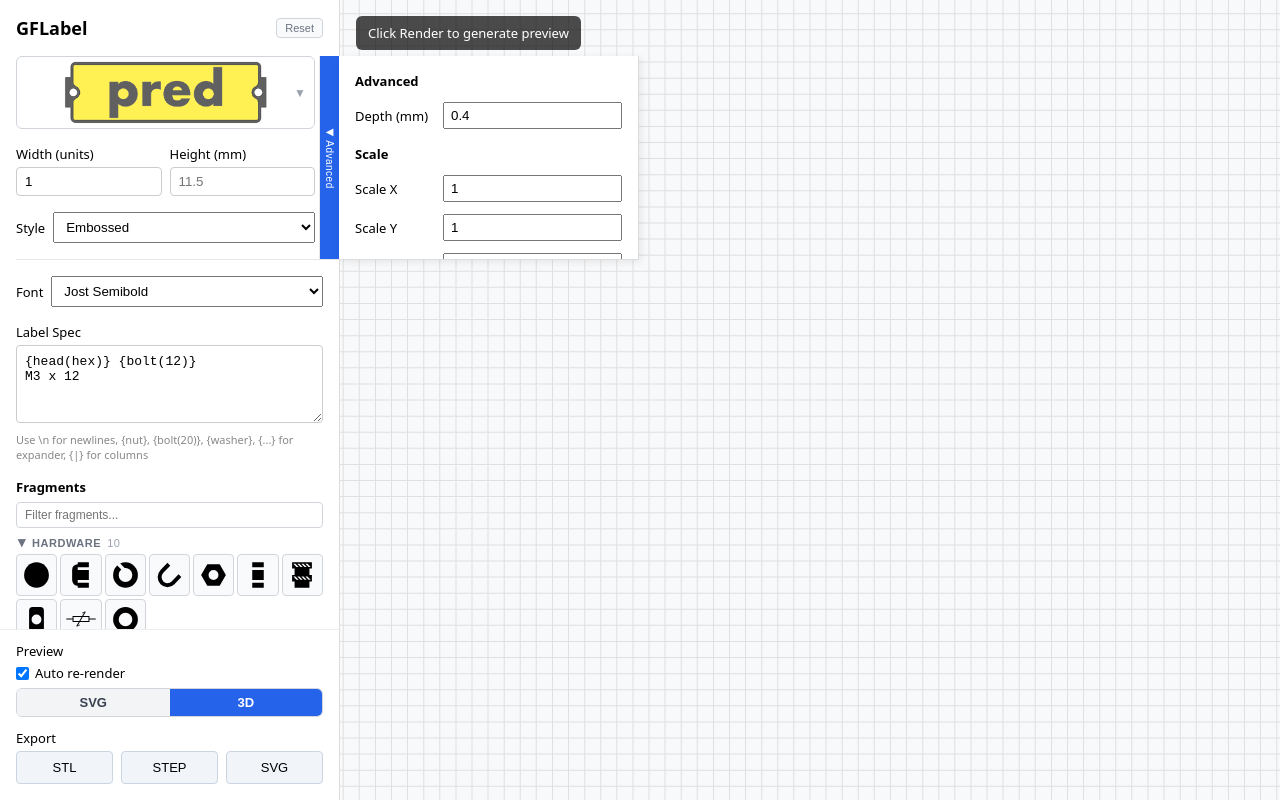
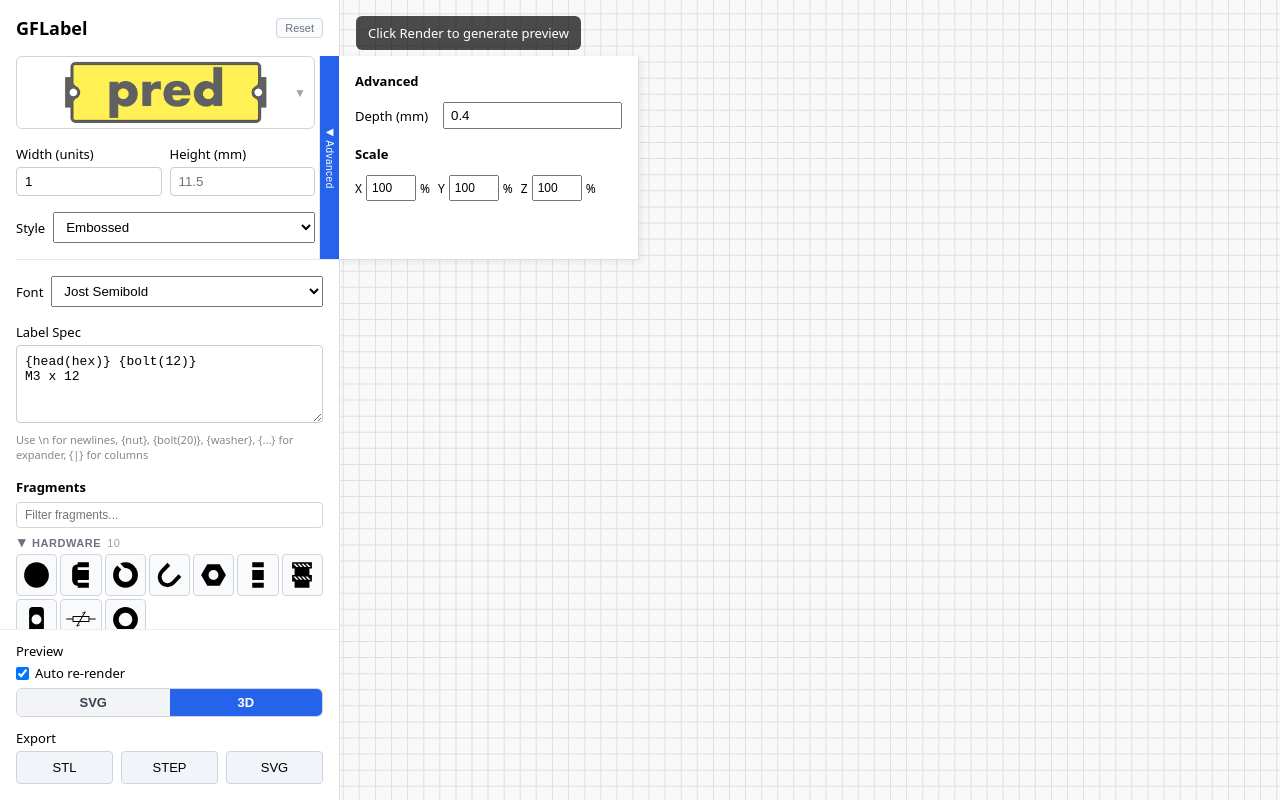
Before and after one commit to ndevenish/gflabel-js, a React (Vite) app: page / in a window 1280 px wide. Both pictures are taken after a click on the button "Advanced base settings". Built offline with nearby package versions, Linux system fonts and the light colour scheme.

Commit message:
feat: scale controls X Y Z in one line with percentage inputs

```diff
--- a/src/components/ControlPanel.tsx
+++ b/src/components/ControlPanel.tsx
@@ -424,22 +424,27 @@ export function ControlPanel({
 
             <div style={{ fontWeight: 600, marginTop: 4 }}>Scale</div>
 
-            {([["X", scaleX, setScaleX], ["Y", scaleY, setScaleY], ["Z", scaleZ, setScaleZ]] as const).map(
-              ([axis, val, setter]) => (
-                <div key={axis} style={{ display: "flex", alignItems: "center", gap: 8 }}>
-                  <label style={{ whiteSpace: "nowrap", minWidth: 80 }}>Scale {axis}</label>
+            <div style={{ display: "flex", alignItems: "center", gap: 8 }}>
+              {([
+                ["X", scaleX, setScaleX],
+                ["Y", scaleY, setScaleY],
+                ["Z", scaleZ, setScaleZ],
+              ] as const).map(([axis, val, setter]) => (
+                <div key={axis} style={{ display: "flex", alignItems: "center", gap: 4 }}>
+                  <label style={{ fontSize: 12 }}>{axis}</label>
                   <input
                     type="number"
-                    value={val}
-                    min={0.1}
-                    max={10}
-                    step={0.05}
-                    onChange={(e) => setter(parseFloat(e.target.value) || 1)}
-                    style={{ flex: 1, padding: "4px 6px", width: 60 }}
+                    value={Math.round(val * 100)}
+                    min={10}
+                    max={1000}
+                    step={5}
+                    onChange={(e) => setter((parseFloat(e.target.value) || 100) / 100)}
+                    style={{ width: 50, padding: "4px 4px", fontSize: 12 }}
                   />
+                  <span style={{ fontSize: 12 }}>%</span>
                 </div>
-              ),
-            )}
+              ))}
+            </div>
           </div>
         </div>
       )}
```
